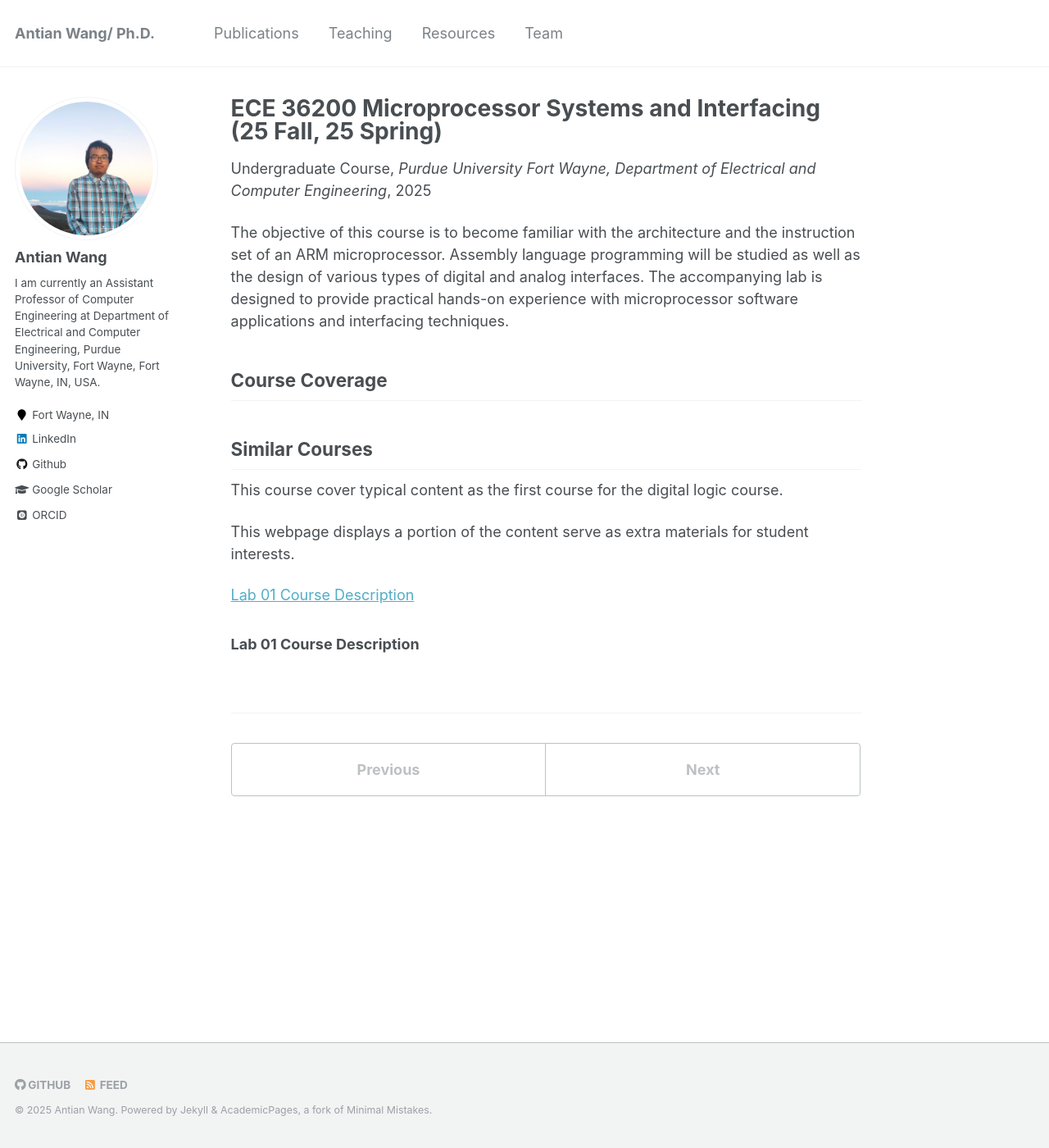
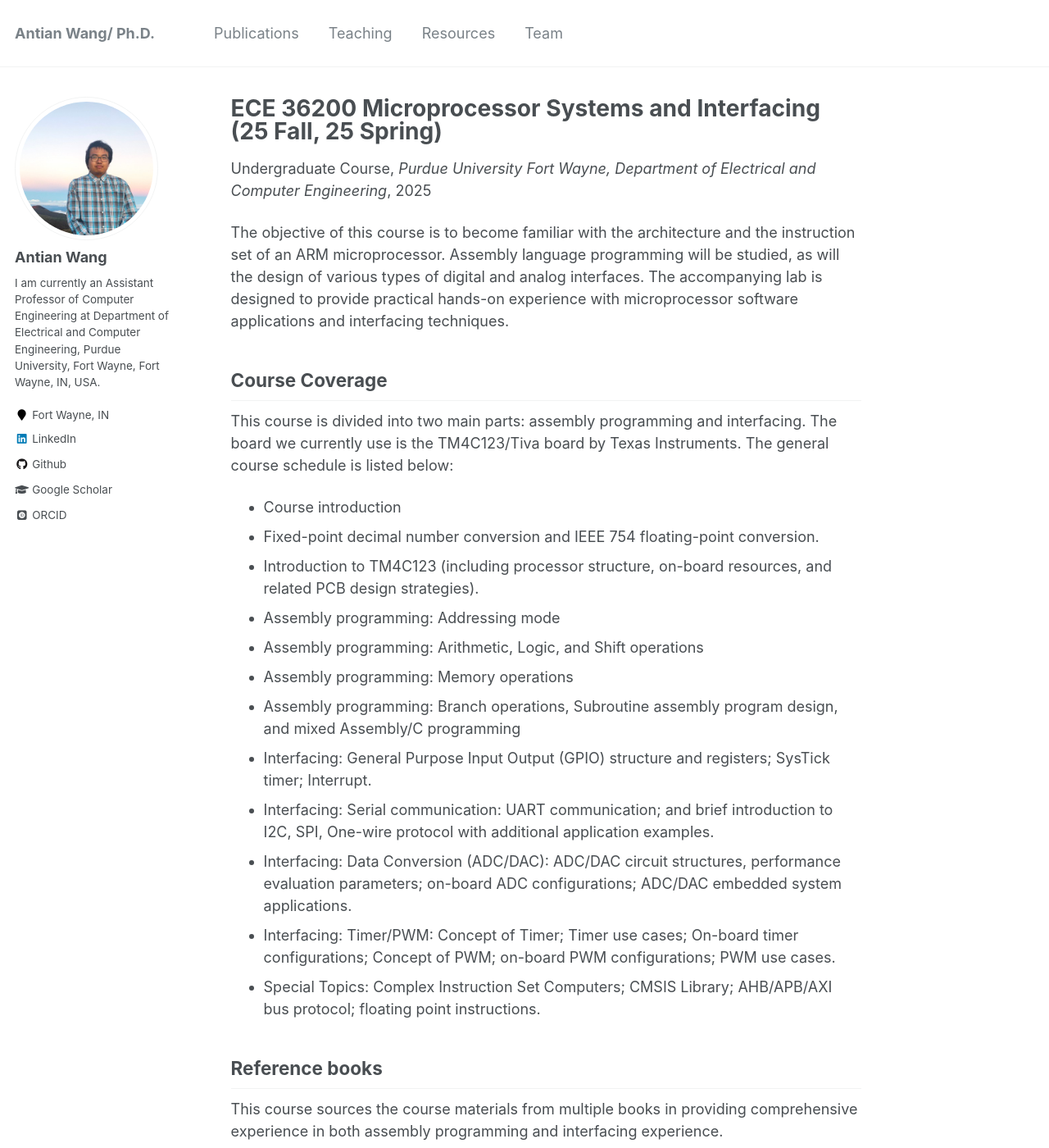
Before and after one commit to wangantian/wangantian.github.io, a Jekyll site: the page built from _teaching/PFW_ECE36200.md, in a window 1280 px wide and 1400 px high. Shown: the whole window at 82% size. Built offline with Jekyll 4.4.1, drawn with Linux system fonts in a browser that asks for light colours; some web fonts are replaced.

Commit message:
Update PFW_ECE36200.md

```diff
--- a/_teaching/PFW_ECE36200.md
+++ b/_teaching/PFW_ECE36200.md
@@ -8,18 +8,27 @@ date: 2025-08-25
 location: "Fort Wayne, IN, USA"
 ---
 
-The objective of this course is to become familiar with the architecture and the instruction set of an ARM microprocessor. Assembly language programming will be studied as well as the design of various types of digital and analog interfaces. The accompanying lab is designed to provide practical hands-on experience with microprocessor software applications and interfacing techniques.
+The objective of this course is to become familiar with the architecture and the instruction set of an ARM microprocessor. Assembly language programming will be studied, as will the design of various types of digital and analog interfaces. The accompanying lab is designed to provide practical hands-on experience with microprocessor software applications and interfacing techniques.
 
 <h2>Course Coverage</h2>
 
+This course is divided into two main parts: assembly programming and interfacing. The board we currently use is the TM4C123/Tiva board by Texas Instruments. The general course schedule is listed below:
 
-<h2>Similar Courses</h2>
+<ul>
+  <li>Course introduction</li>
+  <li>Fixed-point decimal number conversion and IEEE 754 floating-point conversion.</li>
+  <li>Introduction to TM4C123 (including processor structure, on-board resources, and related PCB design strategies).</li>
+  <li>Assembly programming: Addressing mode</li>
+  <li>Assembly programming: Arithmetic, Logic, and Shift operations</li>
+  <li>Assembly programming: Memory operations</li>
+  <li>Assembly programming: Branch operations, Subroutine assembly program design, and mixed Assembly/C programming </li>
+  <li>Interfacing: General Purpose Input Output (GPIO) structure and registers; SysTick timer; Interrupt.</li>
+  <li>Interfacing: Serial communication: UART communication; and brief introduction to I2C, SPI, One-wire protocol with additional application examples.</li>
+  <li>Interfacing: Data Conversion (ADC/DAC): ADC/DAC circuit structures, performance evaluation parameters; on-board ADC configurations; ADC/DAC embedded system applications.</li>
+  <li>Interfacing: Timer/PWM: Concept of Timer; Timer use cases; On-board timer configurations; Concept of PWM; on-board PWM configurations; PWM use cases.</li>
+  <li>Special Topics: Complex Instruction Set Computers; CMSIS Library; AHB/APB/AXI bus protocol; floating point instructions.</li>
+</ul>
 
-This course cover typical content as the first course for the digital logic course.
+<h2>Reference books</h2>
 
-This webpage displays a portion of the content serve as extra materials for student interests.
-
-[Lab 01 Course Description](#lab01_extra)
-
-
-<h3 id="lab01_extra"> Lab 01 Course Description</h3>
+This course sources the course materials from multiple books in providing comprehensive experience in both assembly programming and interfacing experience.
```
